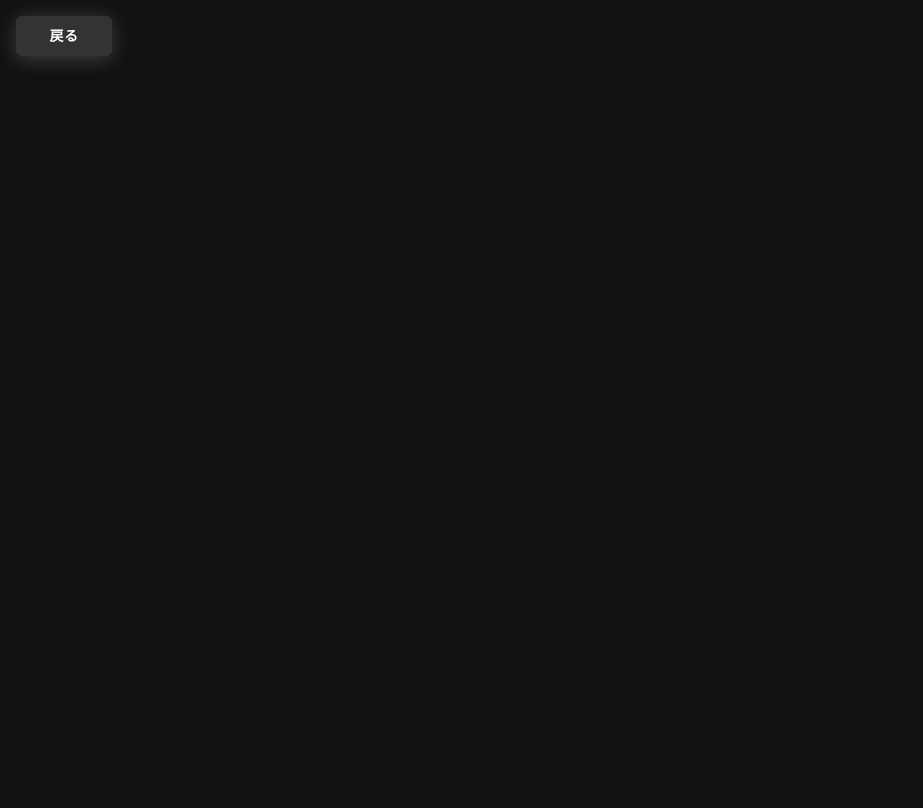
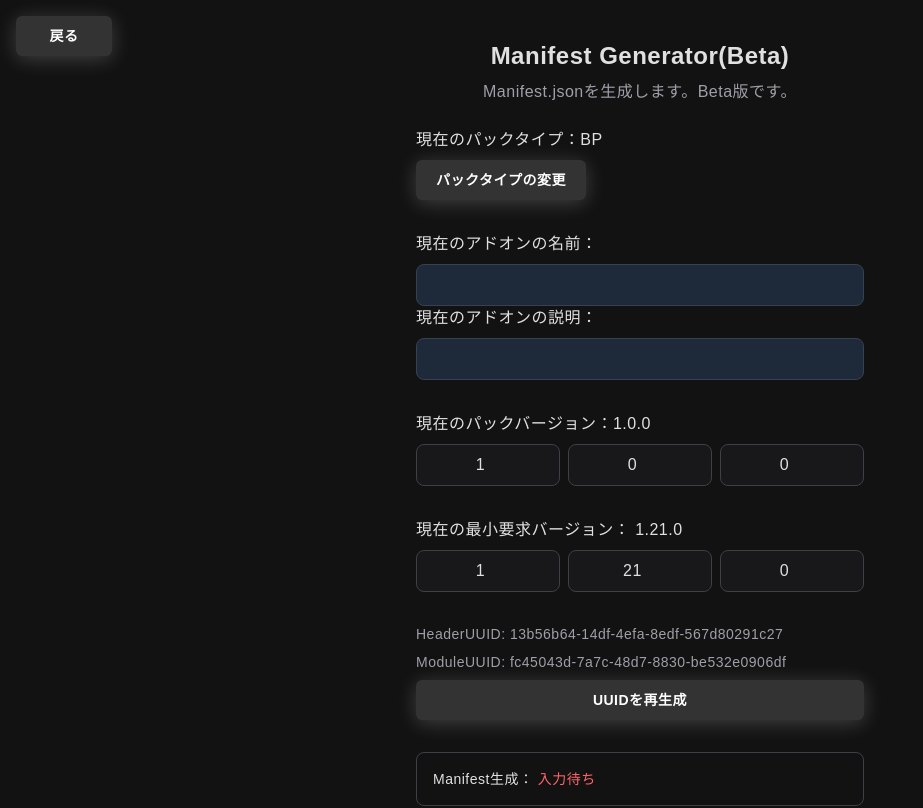
Before and after one commit to era760/era760-toolbox, a Vue app: page /#/manifest in a window 1280 px wide. Shown: the top 808 px of the page, without its empty margins (0-923 px from the left). Built offline with nearby package versions, Linux system fonts and the light colour scheme.

Commit message:
feat: Manifest Generator v1.0.0

```diff
--- a/src/pages/ManifestGenerator.vue
+++ b/src/pages/ManifestGenerator.vue
@@ -1,10 +1,281 @@
 <script setup lang="ts">
 import BaseButton from "../components/BaseButton.vue";
 import { returnPage } from "../utils/navigation.ts";
+import { generateUUID } from "../utils/uuid.ts";
+import { ref, computed } from "vue";
+
+interface Version {
+  major: number;
+  minor: number;
+  revision: number;
+}
+
+interface ManifestData {
+  packType: "BP" | "RP";
+  name: string;
+  description: string;
+  version: Version;
+  minEngineVersion: Version;
+  headerUUID: string;
+  moduleUUID: string;
+}
+
+const manifestData = ref<ManifestData>({
+  packType: "BP",
+  name: "",
+  description: "",
+  version: {
+    major: 1,
+    minor: 0,
+    revision: 0,
+  },
+  minEngineVersion: {
+    major: 1,
+    minor: 21,
+    revision: 0,
+  },
+  headerUUID: generateUUID(),
+  moduleUUID: generateUUID(),
+});
+
+const changePackType = () => {
+  manifestData.value.packType = manifestData.value.packType === "BP" ? "RP" : "BP";
+};
+
+const regenerateUUID = () => {
+  manifestData.value.headerUUID = generateUUID();
+  manifestData.value.moduleUUID = generateUUID();
+};
+
+const isValidVersion = (v: Version) => {
+  return (
+    typeof v.major === "number" &&
+    typeof v.minor === "number" &&
+    typeof v.revision === "number" &&
+    Number.isInteger(v.major) &&
+    Number.isInteger(v.minor) &&
+    Number.isInteger(v.revision) &&
+    v.major >= 0 &&
+    v.minor >= 0 &&
+    v.revision >= 0
+  );
+};
+
+const formatVersion = (v: Version) => {
+  return isValidVersion(v) ? `${v.major}.${v.minor}.${v.revision}` : "（入力中...）";
+};
+
+const isVersionValid = computed(() => isValidVersion(manifestData.value.version));
+
+const isMEVersionValid = computed(() => isValidVersion(manifestData.value.minEngineVersion));
+
+const versionText = computed(() => formatVersion(manifestData.value.version));
+
+const minEngineVersionText = computed(() => formatVersion(manifestData.value.minEngineVersion));
+
+const canGenerateManifest = computed(() => {
+  return (
+    isVersionValid.value &&
+    isMEVersionValid.value &&
+    manifestData.value.headerUUID !== "" &&
+    manifestData.value.moduleUUID !== "" &&
+    manifestData.value.name.trim() !== "" &&
+    manifestData.value.description.trim() !== ""
+  );
+});
+
+// --- Manifest Generator ---
+
+// --- Helper Functions ---
+
+const getVersionArray = (v: Version): number[] => {
+  return [
+    typeof v.major === "number" && Number.isInteger(v.major) && v.major >= 0 ? v.major : 0,
+    typeof v.minor === "number" && Number.isInteger(v.minor) && v.minor >= 0 ? v.minor : 0,
+    typeof v.revision === "number" && Number.isInteger(v.revision) && v.revision >= 0 ? v.revision : 0,
+  ];
+};
+
+const generateHeader = () => {
+  const data = manifestData.value;
+  return {
+    name: data.name,
+    description: data.description,
+    version: getVersionArray(data.version),
+    uuid: data.headerUUID,
+    min_engine_version: getVersionArray(data.minEngineVersion),
+  };
+};
+
+const generateModule = () => {
+  const data = manifestData.value;
+
+  return {
+    type: data.packType === "BP" ? "data" : "resources",
+    description: data.packType === "BP" ? "behavior module" : "resource module",
+    version: getVersionArray(data.version),
+    uuid: data.moduleUUID,
+  };
+};
+
+// Helper Functions end
+
+const generateManifest = () => {
+  return {
+    format_version: 2,
+    header: generateHeader(),
+    modules: [generateModule()],
+  };
+};
+
+const generatedManifest = computed(() => {
+  return JSON.stringify(generateManifest(), null, 2);
+});
+
+// Manifest Generator End
+
+const copyJSON = async () => {
+  try {
+    await navigator.clipboard.writeText(generatedManifest.value);
+  } catch (e) {
+    console.error(e);
+  }
+};
 </script>
 
 <template>
   <div class="flex flex-col items-center justify-center p-6 relative min-h-screen w-full">
-    <BaseButton class="absolute top-4 left-4 w-24" @click="returnPage">戻る</BaseButton>
+    <BaseButton class="absolute top-4 left-4 w-24" @click="returnPage"> 戻る </BaseButton>
+
+    <h1 class="text-2xl font-bold mt-4">Manifest Generator(Beta)</h1>
+
+    <p class="text-zinc-400 mt-2 mb-6">Manifest.jsonを生成します。Beta版です。</p>
+
+    <div class="flex flex-col gap-8 w-full max-w-md">
+      <!-- Pack Type -->
+      <div>
+        <p class="mb-2">現在のパックタイプ：{{ manifestData.packType }}</p>
+
+        <BaseButton @click="changePackType"> パックタイプの変更 </BaseButton>
+      </div>
+
+      <div>
+        <p class="mb-2">現在のアドオンの名前：{{ manifestData.name }}</p>
+        <input
+          type="text"
+          v-model="manifestData.name"
+          class="w-full px-4 py-2 bg-gray-800 text-white rounded-lg border border-gray-700 focus:outline-none focus:border-blue-500 focus:ring-1 focus:ring-blue-500 transition-colors" />
+
+        <p class="mb-2">現在のアドオンの説明：{{ manifestData.description }}</p>
+        <input
+          type="text"
+          v-model="manifestData.description"
+          class="w-full px-4 py-2 bg-gray-800 text-white rounded-lg border border-gray-700 focus:outline-none focus:border-blue-500 focus:ring-1 focus:ring-blue-500 transition-colors" />
+      </div>
+
+      <!-- Version -->
+      <div class="flex flex-col gap-2">
+        <p>現在のパックバージョン：{{ versionText }}</p>
+
+        <p v-if="!isVersionValid" class="text-yellow-400 text-sm">
+          Versionを入力してください
+          <router-link to="/faq/manifest" class="underline hover:text-yellow-300 transition-colors">
+            なぜこれが表示されるのですか？
+          </router-link>
+        </p>
+
+        <div class="flex gap-2">
+          <input
+            v-model.number="manifestData.version.major"
+            type="number"
+            min="0"
+            step="1"
+            placeholder="major"
+            class="w-full rounded-lg border border-zinc-700 bg-zinc-900 px-3 py-2 text-center outline-none focus:border-zinc-500" />
+
+          <input
+            v-model.number="manifestData.version.minor"
+            type="number"
+            min="0"
+            step="1"
+            placeholder="minor"
+            class="w-full rounded-lg border border-zinc-700 bg-zinc-900 px-3 py-2 text-center outline-none focus:border-zinc-500" />
+
+          <input
+            v-model.number="manifestData.version.revision"
+            type="number"
+            min="0"
+            step="1"
+            placeholder="revision"
+            class="w-full rounded-lg border border-zinc-700 bg-zinc-900 px-3 py-2 text-center outline-none focus:border-zinc-500" />
+        </div>
+      </div>
+
+      <!-- Min Engine Version -->
+      <div class="flex flex-col gap-2">
+        <p>
+          現在の最小要求バージョン：
+          {{ minEngineVersionText }}
+        </p>
+
+        <p v-if="!isMEVersionValid" class="text-yellow-400 text-sm">minEngineVersionを入力してください</p>
+
+        <div class="flex gap-2">
+          <input
+            v-model.number="manifestData.minEngineVersion.major"
+            type="number"
+            min="0"
+            step="1"
+            placeholder="major"
+            class="w-full rounded-lg border border-zinc-700 bg-zinc-900 px-3 py-2 text-center outline-none focus:border-zinc-500" />
+
+          <input
+            v-model.number="manifestData.minEngineVersion.minor"
+            type="number"
+            min="0"
+            step="1"
+            placeholder="minor"
+            class="w-full rounded-lg border border-zinc-700 bg-zinc-900 px-3 py-2 text-center outline-none focus:border-zinc-500" />
+
+          <input
+            v-model.number="manifestData.minEngineVersion.revision"
+            type="number"
+            min="0"
+            step="1"
+            placeholder="revision"
+            class="w-full rounded-lg border border-zinc-700 bg-zinc-900 px-3 py-2 text-center outline-none focus:border-zinc-500" />
+        </div>
+      </div>
+
+      <!-- UUID -->
+      <div class="flex flex-col gap-2">
+        <p class="break-all text-sm text-zinc-400">
+          HeaderUUID:
+          {{ manifestData.headerUUID }}
+        </p>
+
+        <p class="break-all text-sm text-zinc-400">
+          ModuleUUID:
+          {{ manifestData.moduleUUID }}
+        </p>
+
+        <BaseButton @click="regenerateUUID"> UUIDを再生成 </BaseButton>
+      </div>
+
+      <!-- Status -->
+      <div class="rounded-lg border border-zinc-700 p-4 text-sm">
+        <p>
+          Manifest生成：
+          <span :class="canGenerateManifest ? 'text-green-400' : 'text-red-400'">
+            {{ canGenerateManifest ? "生成可能" : "入力待ち" }}
+          </span>
+        </p>
+      </div>
+      <pre class="bg-zinc-900 rounded-lg p-4 overflow-auto text-sm"
+        >{{ generatedManifest }}
+</pre
+      >
+      <BaseButton @click="copyJSON"> JSONコピー </BaseButton>
+    </div>
   </div>
 </template>
--- /dev/null
+++ b/src/pages/faqs/manifestGenFaq.vue
@@ -0,0 +1,13 @@
+<script setup lang="ts">
+import BaseButton from "../../components/BaseButton.vue";
+import { returnPage } from "../../utils/navigation.ts";
+</script>
+
+<template>
+  <div class="flex flex-col items-center justify-center p-6 relative min-h-screen w-full">
+    <BaseButton class="absolute top-4 left-4 w-24" @click="returnPage">戻る</BaseButton>
+
+    <h1>WIPページ</h1>
+    <p>開発中です。</p>
+  </div>
+</template>
--- a/src/router/index.ts
+++ b/src/router/index.ts
@@ -2,6 +2,7 @@ import { createRouter, createWebHashHistory } from 'vue-router'
 import Home from '../pages/Home.vue'
 import UUIDGenerator from '../pages/UUIDGenerator.vue'
 import ManifestGenerator from '../pages/ManifestGenerator.vue'
+import ManifestGenFaq from '../pages/faqs/manifestGenFaq.vue'
 
 const routes = [
   {
@@ -16,6 +17,10 @@ const routes = [
     path: '/manifest',
     component: ManifestGenerator,
   },
+  {
+    path: '/faq/manifest',
+    component: ManifestGenFaq,
+  },
 ]
 
 const router = createRouter({
```
